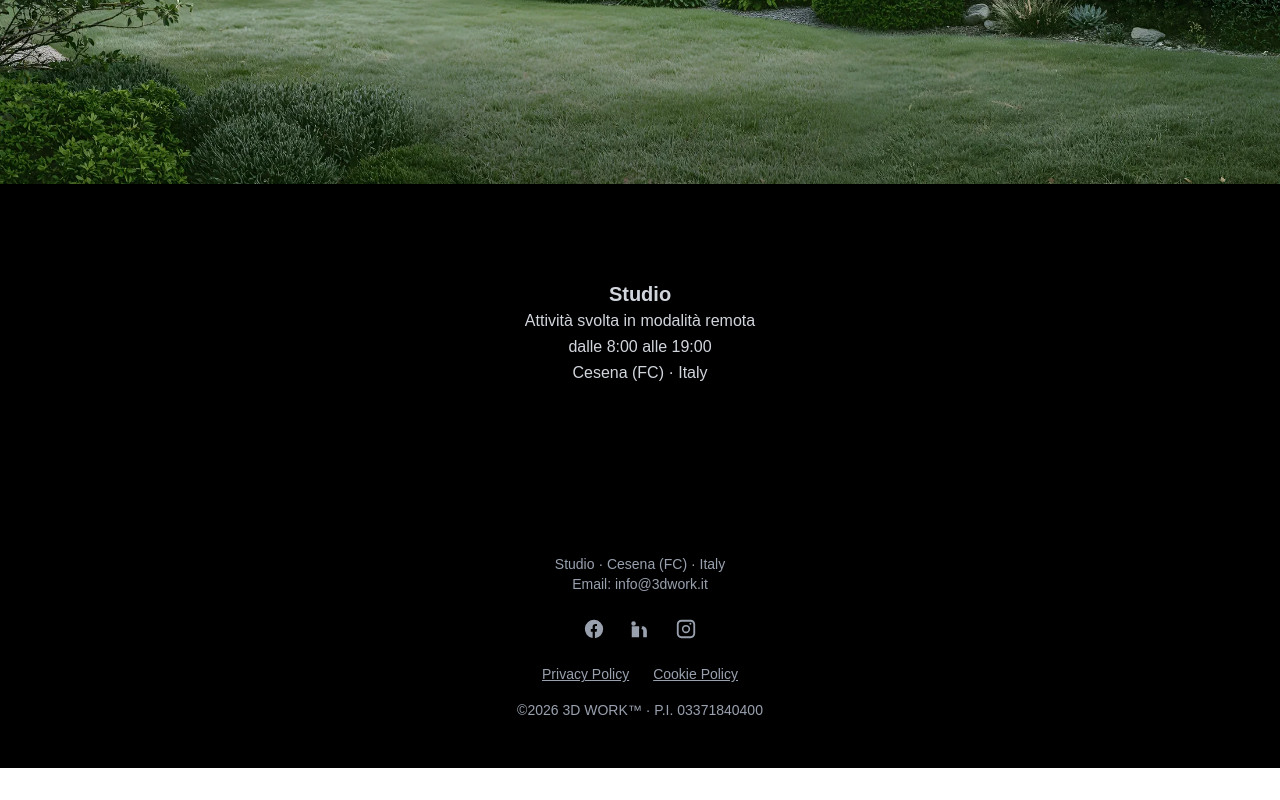
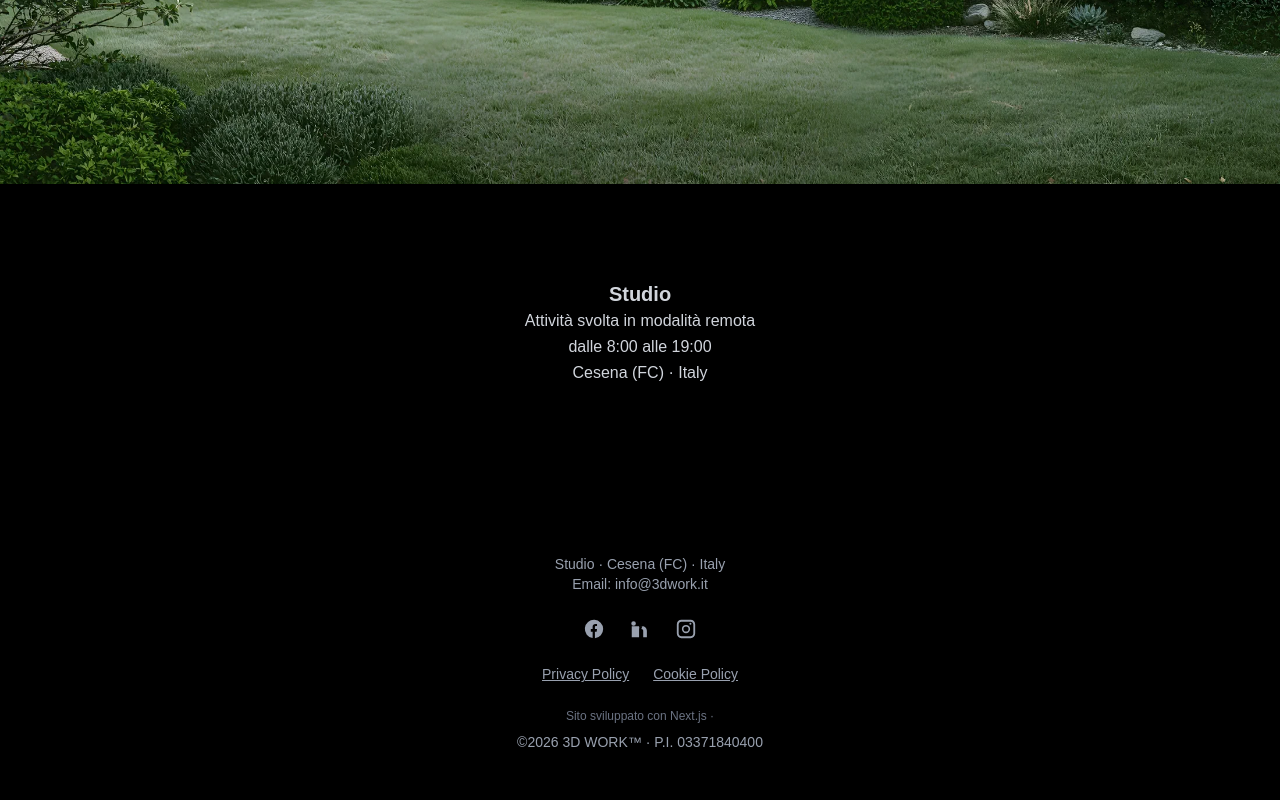
Before and after one commit to natali3d-hue/3dwork, a Next.js app: page / in a window 1280 px wide. Shown: the part 6748-7548 px from the top of the page. Before the commit the page ends 7516 px from the top, so only its background shows below. Built offline with nearby package versions, Linux system fonts and the light colour scheme.

Commit message:
Aggiunto trafiletto Next.js/Vercel nel footer

```diff
--- a/components/Footer.tsx
+++ b/components/Footer.tsx
@@ -75,7 +75,12 @@ export default function Footer() {
         </a>
       </div>
 
-      <p className="mt-4">©2026 3D WORK™ · P.I. 03371840400</p>
+      {/* TECHNOLOGY NOTE */}
+      <p className="mt-6 text-gray-500 text-xs">
+        Sito sviluppato con Next.js ·
+      </p>
+
+      <p className="mt-2">©2026 3D WORK™ · P.I. 03371840400</p>
     </footer>
   );
 }
```
